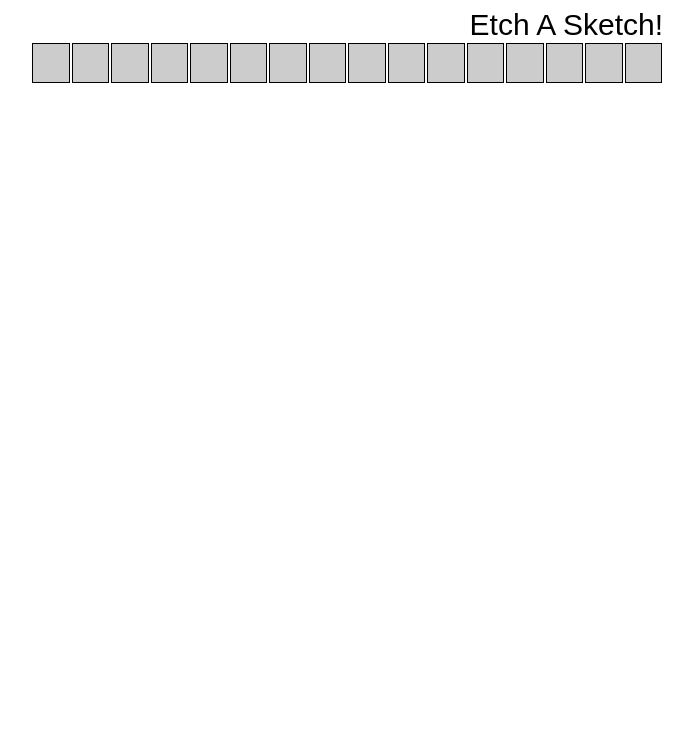
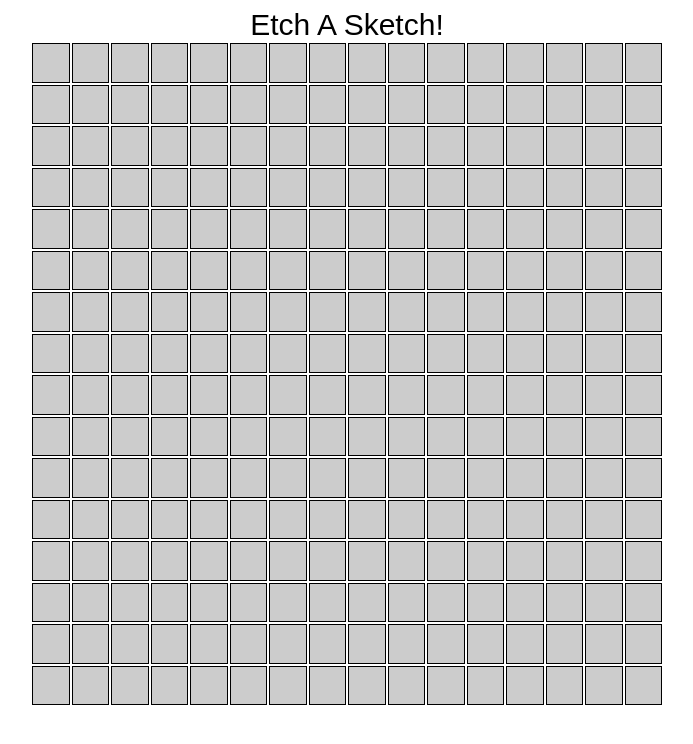
Before and after one commit to rlrx/etchasketch, a plain HTML site: page index.html in a window 1280 px wide. Shown: the whole page, without its empty margins (293-986 px from the left). Drawn offline with Linux system fonts and the light colour scheme.

Commit message:
Revert "But where only first row of boxes printing"
This reverts commit 8934e64f07d81ff77e92fe2ba9a3b4041ceca988.

```diff
--- a/index.html
+++ b/index.html
@@ -8,9 +8,7 @@
     <link rel="stylesheet" href="styles.css"/>
 </head>
 <body>
-    <div class="title">
-        <div class="titlename">Etch A Sketch!</div>
-    </div>
+    <div class="title">Etch A Sketch!</div>
     <div class="gridcontainer"></div>
     <script src="script.js"></script>
 </body>
--- a/script.js
+++ b/script.js
@@ -1,25 +1,14 @@
-// initialization
-let selectedsize = 16; // original value
-
-// create button to adjust grid size
-// let title = document.querySelector(".title");
-// let sizeButton = document.createElement("button");
-// sizeButton.textContent = "Set grid size";
-// sizeButton.style.marginLeft = "auto";
-// sizeButton.addEventListener("click", ()=>{
-//     selectedsize = Number(window.prompt("Type the grid size you would like: "));
-// });
-// title.appendChild(sizeButton);
-
-
 // append the grids into the div container
 let gridContainer = document.querySelector(".gridcontainer"); // parent container
-// let i = selectedsize;
-let i = 16;
-console.log(`the value of i is ${i}`);
+let i = 16*16;
 while(i>0){
     let grid = document.createElement("div");
     grid.classList.add('grid');
+    // add eventListener to the grid box
+    grid.addEventListener('mouseover', () => {
+        grid.style.backgroundColor = "pink";
+    });
+    // adding the element into the DOM
     gridContainer.appendChild(grid);
     console.log(`grid ${i} created`);
     i--;
--- a/styles.css
+++ b/styles.css
@@ -1,14 +1,7 @@
 .title {
     font-family:fantasy;
     font-size: 30px;
-    width: 50%;
-    margin: auto;
-    display: flex;
-    justify-content: center;
-}
-
-.titlename{
-    margin-left: auto;
+    text-align: center;
 }
 
 .gridcontainer {
@@ -20,12 +13,14 @@
 
 .grid {
     box-sizing: border-box;
-    /* 25% width for each box with 2px margin */
-    width: calc(6.25% - 2px);
+    width: calc(6.25% - 2px); /* 25% width for each box with 2px margin */
     height: 0;
-    /* 25% width for each box with 2px margin */
-    padding-bottom: calc(6.25% - 2px);
+    padding-bottom: calc(6.25% - 2px); /* 25% height for each box with 2px margin */
     margin: 1px; /* Margin for spacing between boxes */
     background-color: #ccc; /* Background color for the grid boxes */
     border: 1px solid #000; /* Border for the grid boxes */
   }
+
+.hovered {
+    background-color: blue;
+}
```
